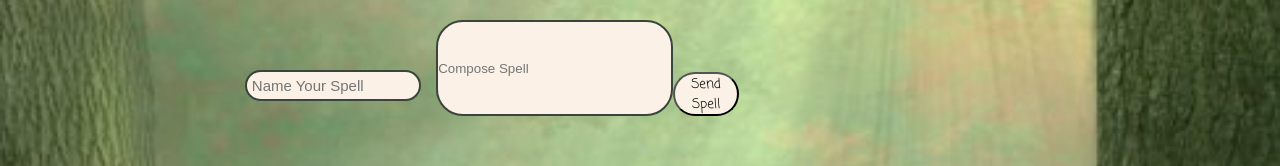
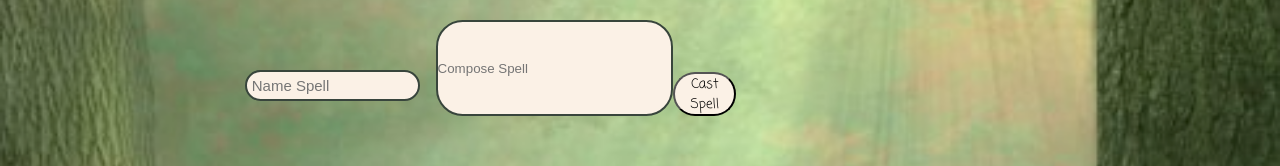
Before and after one commit to battan40/KittensToWitches, a React (Create React App) app in the folder kittens-to-witches/: page / in a window 1280 px wide. Shown: the part 453-619 px from the top of the page. Built offline with nearby package versions, Linux system fonts and the light colour scheme; no server answers; a web font is replaced by a local one.

Commit message:
Change the presentation of the spell as its cast

```diff
--- a/kittens-to-witches/src/components/Form/Form.js
+++ b/kittens-to-witches/src/components/Form/Form.js
@@ -40,7 +40,7 @@ class Form extends Component {
         <input
           className='title-input'
           type='text'
-          placeholder='Name Your Spell'
+          placeholder='Name Spell'
           name='title'
           value={this.state.title}
           onChange={event => this.handleChange(event)}
@@ -55,7 +55,7 @@ class Form extends Component {
             onChange={(event) => this.handleChange(event)}
           />
 
-          <button className='send-spell' type='button' onClick={ () => this.sendSpell()}>Send Spell</button>
+          <button className='send-spell' type='button' onClick={ () => this.sendSpell()}>Cast Spell</button>
 
       </form>
     )
```
